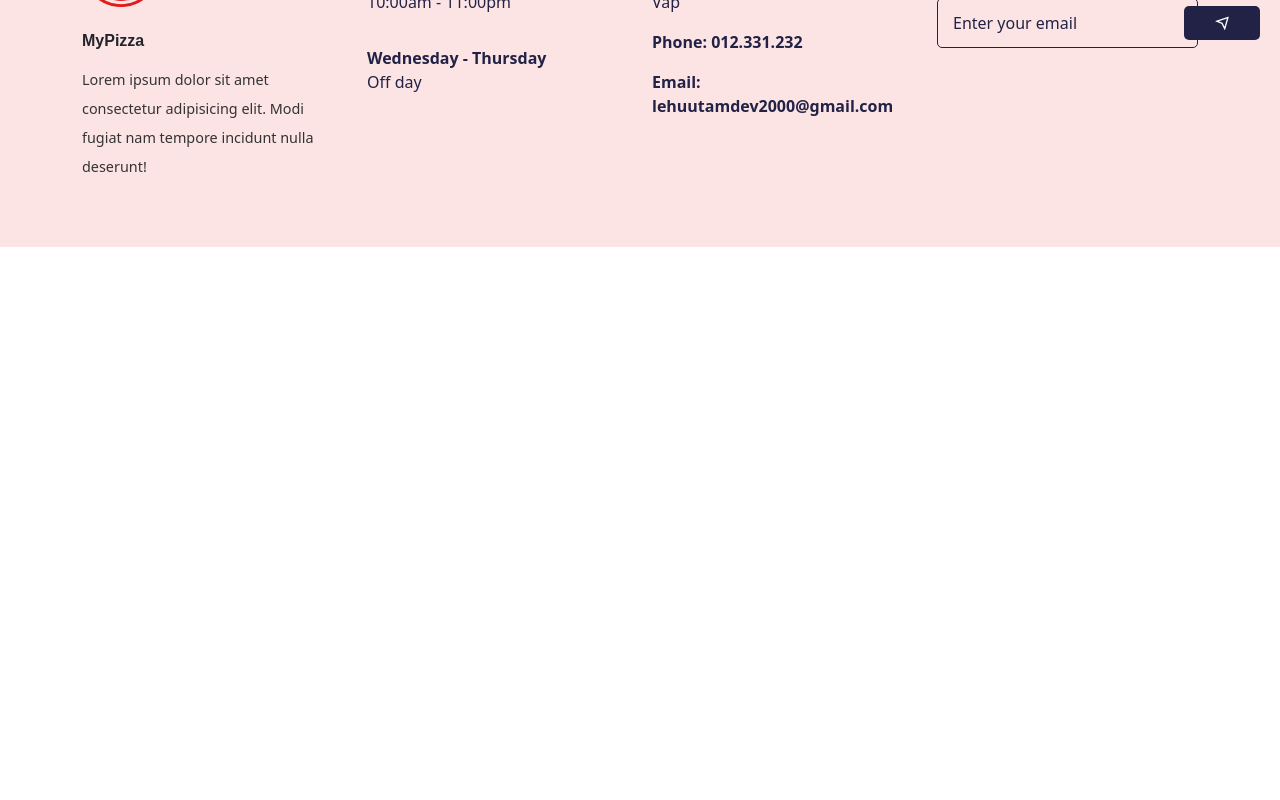
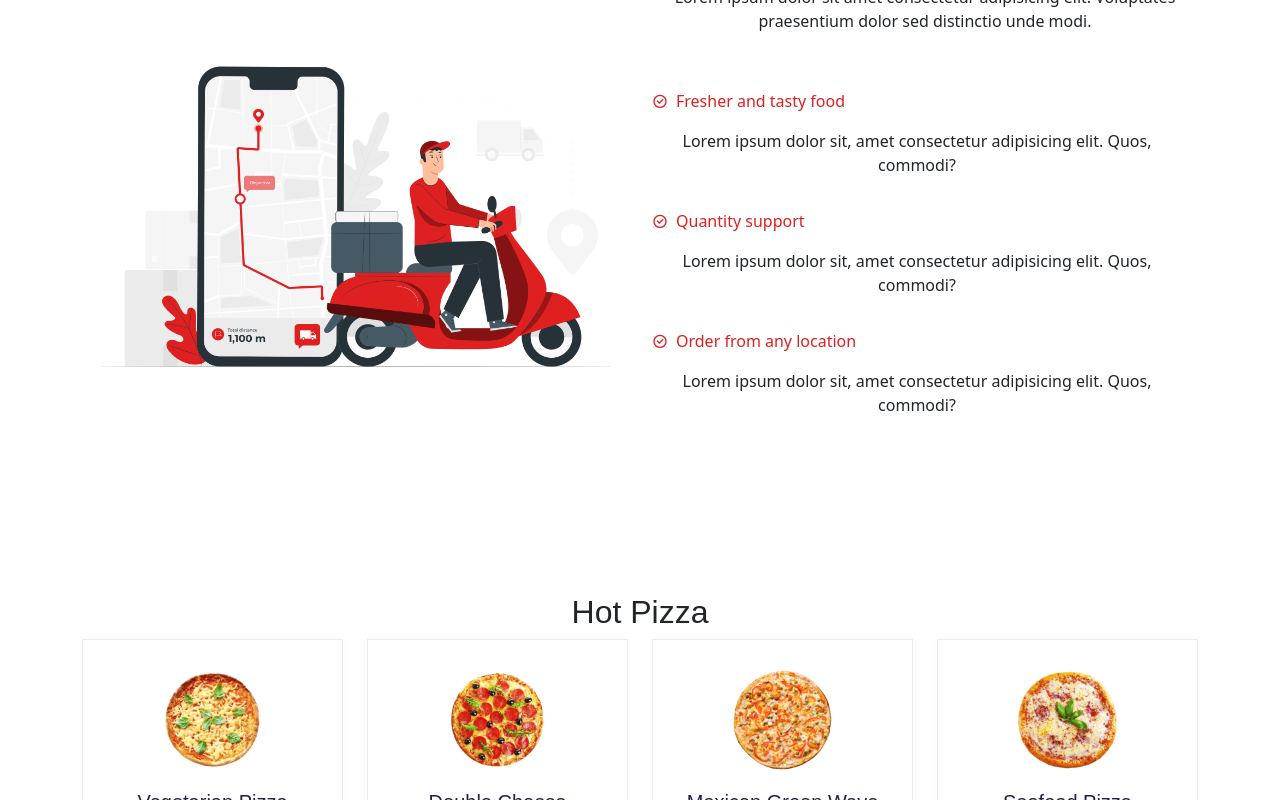
Before and after one commit to TamHuu/FastFood, a React (Create React App) app: page /home in a window 1280 px wide. Shown: the part 3020-3820 px from the top of the page. Before the commit the page ends 3267 px from the top, so only its background shows below. Built offline with nearby package versions, Linux system fonts and the light colour scheme; a web font is replaced by a local one.

Commit message:
section hot Pizza

```diff
--- a/src/pages/Home.jsx
+++ b/src/pages/Home.jsx
@@ -1,6 +1,6 @@
 import React,{useState,useEffect} from "react";
 import Helmet from '../components/Helmet/Helmet'
-import { Container, Row, Col } from "reactstrap";
+import { Container, Row, Col, ListGroup, ListGroupItem } from "reactstrap";
 
 import { Link } from "react-router-dom";
 import Category from "../components/UI/category/Category";
@@ -14,11 +14,19 @@ import products from "../assets/fake-data/products.js"
 import foodCategoryImg01 from "../assets/images/hamburger.png"
 import foodCategoryImg02 from "../assets/images/pizza.png"
 import foodCategoryImg03 from "../assets/images/bread.png"
+import WhyImg from '../assets/images/location.png'
 import "../styles/home.css"
 import ProductCart from "../components/UI/product-cart/ProductCart";
 const Home = () => {
   const [category, setCategory] = useState('All')
   const [allProducts, setAllProducts] = useState(products)
+  const [hottPizza, setHottPizza] = useState([])
+
+  useEffect(() => {
+    const filteredPizza = products.filter((item) => item.category === "Pizza")
+    const slicePizza = filteredPizza.slice(0, 4)
+    setHottPizza(slicePizza)
+},[])
   useEffect(() => {
     if (category === "All") {
       setAllProducts(products)
@@ -147,6 +155,58 @@ const Home = () => {
           </Row>
         </Container>
       </section>
+      <section>
+        <Container>
+          <Row>
+            <Col lg="6" md="6">
+              <img className="w-100" src={WhyImg} alt="why tasty treat" />
+            </Col>
+            <Col lg="6" md="6">
+              <div className="why__tasty-treat">
+                <h2 className="tasty__treat-title">Why tasty Treat ?</h2>
+           <p className="tasty__treat-desc">Lorem ipsum dolor sit amet consectetur adipisicing elit. Voluptates praesentium dolor sed distinctio unde modi.</p>
+                <ListGroup className="mt-5">
+                  <ListGroupItem className="border-0 ps-0">
+                    <p className="d-flex align-items-center gap-2 choose__us-title">
+                      <i className="ri-checkbox-circle-line"></i>Fresher and tasty food
+                    </p>
+                    <p className="tasty__treat-desc d-flex align-items-center gap-2 ">Lorem ipsum dolor sit, amet consectetur adipisicing elit. Quos, commodi?</p>
+                  </ListGroupItem>
+                    <ListGroupItem className="border-0 ps-0">
+                    <p  className="d-flex align-items-center gap-2 choose__us-title">
+                      <i className="ri-checkbox-circle-line"></i>Quantity support
+                    </p>
+                      <p className="tasty__treat-desc d-flex align-items-center gap-2">Lorem ipsum dolor sit, amet consectetur adipisicing elit. Quos, commodi?</p>
+                  </ListGroupItem>
+                    <ListGroupItem className="border-0 ps-0">
+                    <p  className="d-flex align-items-center gap-2 choose__us-title">
+                      <i className="ri-checkbox-circle-line"></i>Order from any location
+                    </p>
+                      <p className="tasty__treat-desc d-flex align-items-center gap-2">Lorem ipsum dolor sit, amet consectetur adipisicing elit. Quos, commodi?</p>
+                  </ListGroupItem>
+             </ListGroup>
+              </div>
+            </Col>
+          </Row>
+        </Container>
+      </section>
+
+      <section className="pt-0">
+        <Container>
+          <Row>
+            <Col lg="12" className="text-center mb-5">
+
+            </Col>
+             <h2>Hot Pizza</h2>
+              {hottPizza.map((item) => (
+                <Col lg="3" md="4" key={item.id}>
+                  <ProductCart item={item}/>
+              </Col>
+              ))}
+
+          </Row>
+        </Container>
+      </section>
     </Helmet>
   );
 };
--- a/src/styles/home.css
+++ b/src/styles/home.css
@@ -20,3 +20,16 @@
     background: #fff !important;
     border-radius: 5px;
 }
+
+.tasty__treat-title span{
+    color:#df2020
+}
+.why__tasty-desc{
+    color: #777;
+    line-height: 28px;
+}
+
+.choose__us-title{
+    font-weight: 500 !important;
+    color: #df2020;
+}
```
